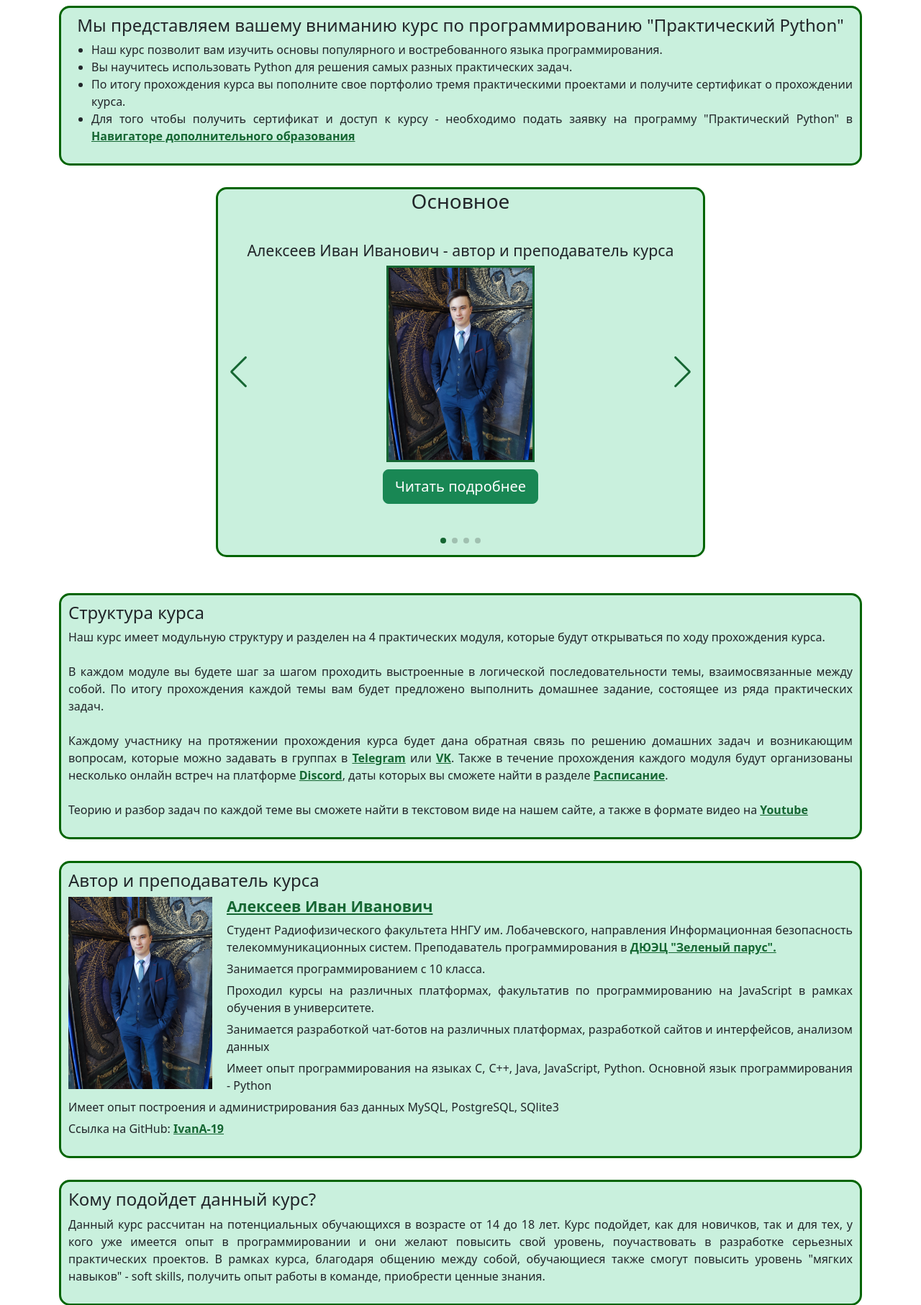
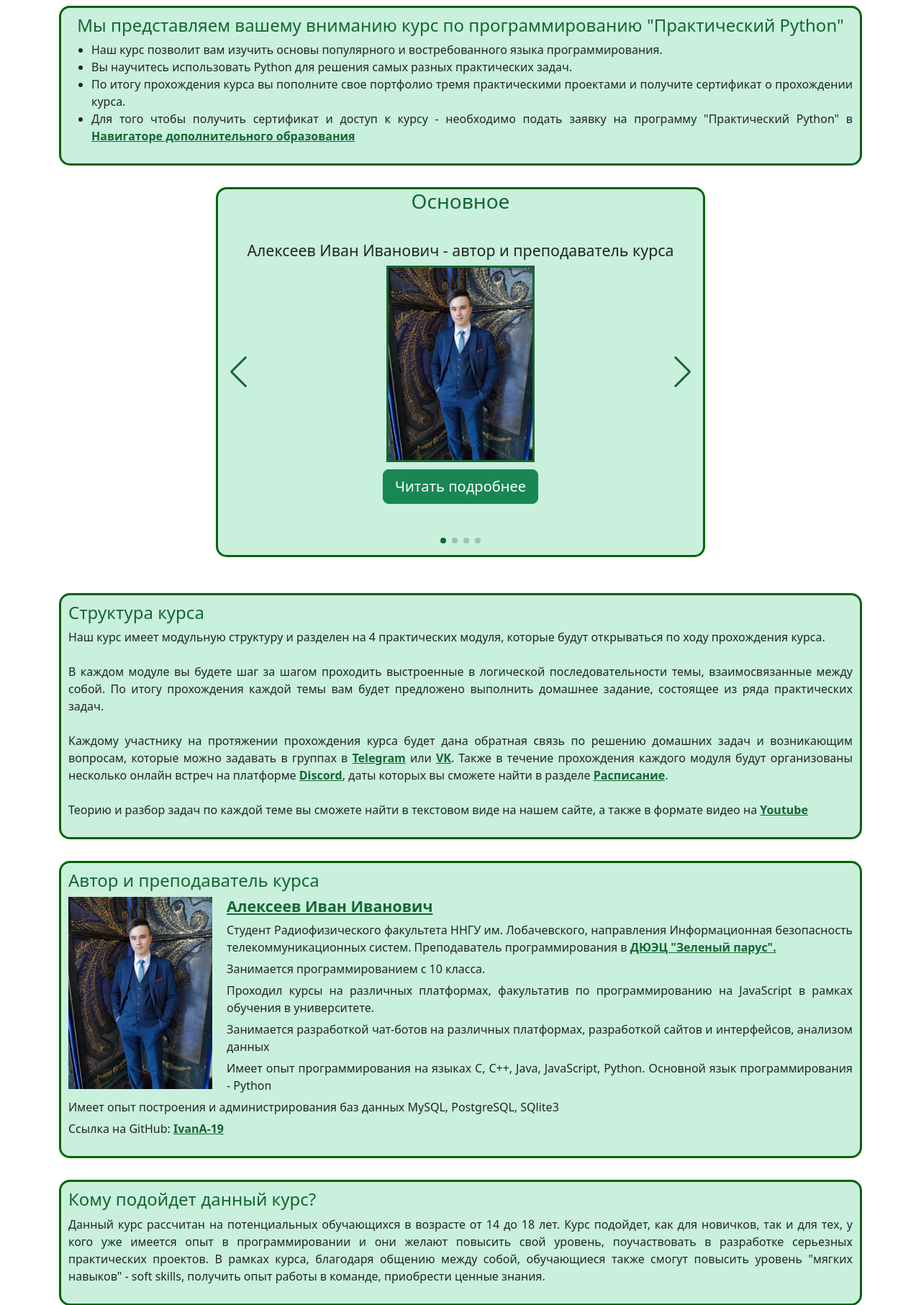
Before and after one commit to IvanA-19/GreenIT, a Django app: page / in a window 1280 px wide. Shown: the part 171-1984 px from the top of the page at 72% size. Run offline with Django 5.2, Linux system fonts and the light colour scheme; parts of the project's set-up code (start-up, migrations or seed data) failed here and were passed over; some libraries are stand-ins or nearby versions.

Commit message:
Добавлены корректировки дизайна

```diff
--- a/static/main/css/about.css
+++ b/static/main/css/about.css
@@ -8,18 +8,22 @@
 
 .course_content h3{
     font-size: 18pt;
+    color: #156632;
 }
 
 .about h3{
     font-size: 18pt;
+    color: #156632;
 }
 
 .modules h3{
     font-size: 18pt;
+    color: #156632;
 }
 
 .for_users h3{
     font-size: 18pt;
+    color: #156632;
 }
 
 .about h3{
--- a/static/main/css/index.css
+++ b/static/main/css/index.css
@@ -22,22 +22,27 @@
 
 .teacher h3{
     font-size: 18pt;
+    color: #156632;
 }
 
 .course_content h3{
     font-size: 18pt;
+    color: #156632;
 }
 
 .about h3{
     font-size: 18pt;
+    color: #156632;
 }
 
 .for_users h3{
     font-size: 18pt;
+    color: #156632;
 }
 
 .contacts h3{
     font-size: 18pt;
+    color: #156632;
 }
 
 .contacts ul{
@@ -47,10 +52,12 @@
 
 .main_moments h3{
     text-align: center;
+    color: #156632;
 }
 
 .about h3{
     text-align: center;
+    color: #156632;
 }
 
 .about p{
--- a/static/main/css/teacher.css
+++ b/static/main/css/teacher.css
@@ -22,6 +22,7 @@
 
 .teacher h3{
     font-size: 18pt;
+    color: #156632;
 }
 
 .teacher a{
--- a/static/main/css/topic.css
+++ b/static/main/css/topic.css
@@ -26,6 +26,7 @@
 
 .lesson h3{
     font-size: 16pt;
+    color: #156632;
 }
 
 .lesson h3 a{
```
